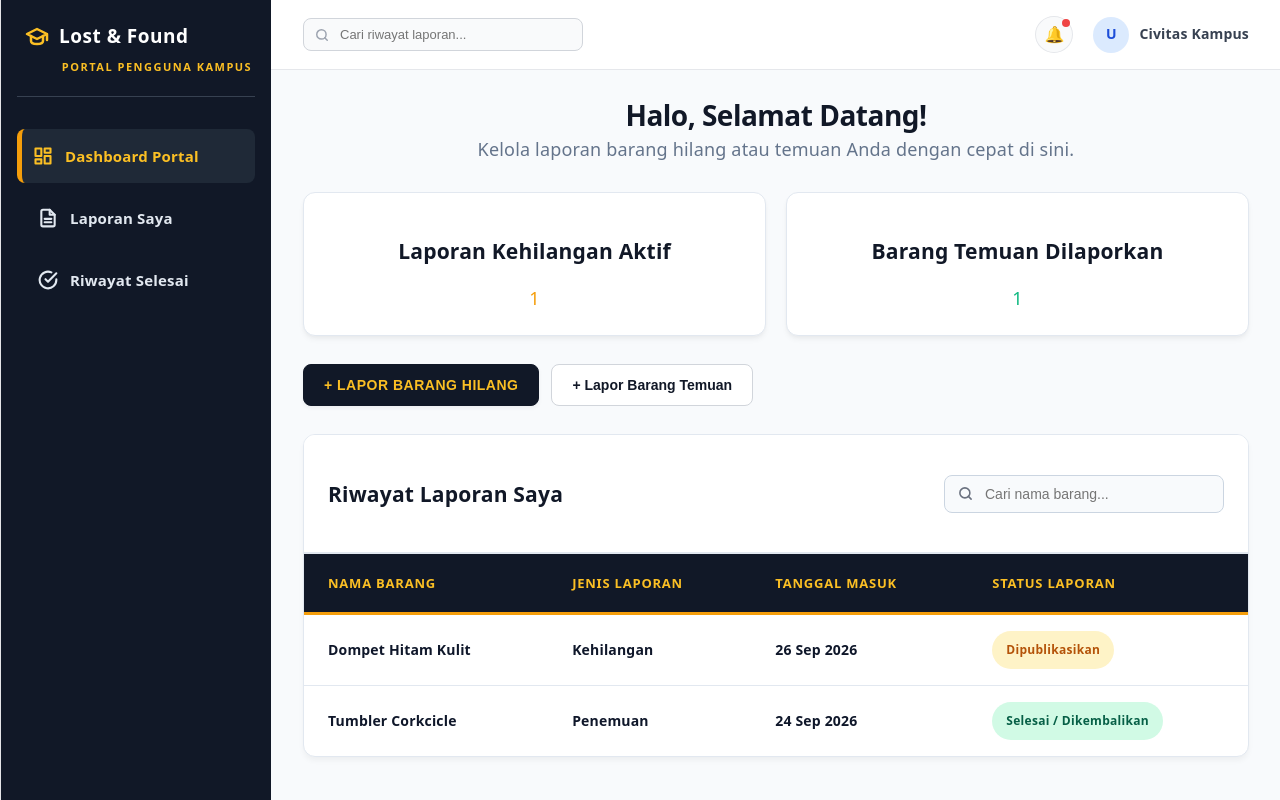
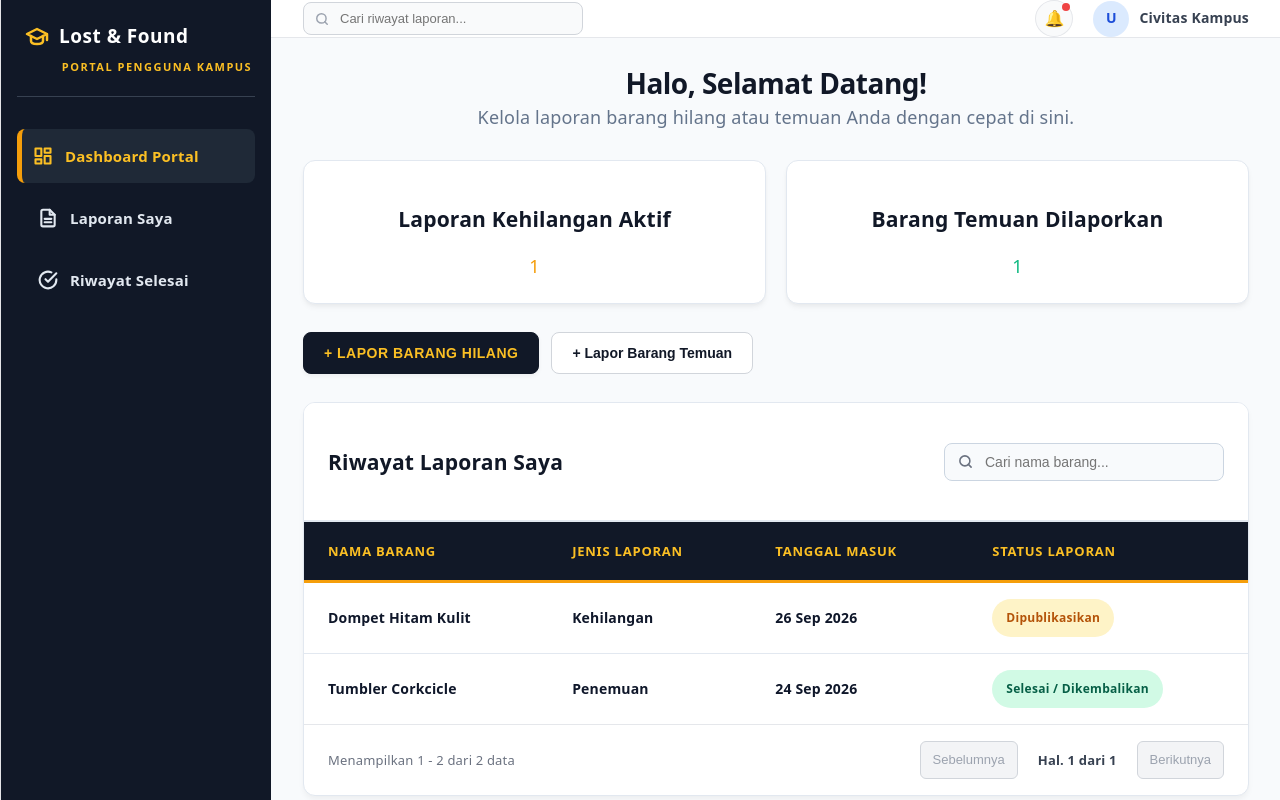
Before and after one commit to holyblesty/PBL03, a React (Vite) app in the folder lost-found-app/: page / in a window 1280 px wide. Built offline with nearby package versions, Linux system fonts and the light colour scheme.

Commit message:
refactor(dashboard): perbarui styling tabel clean-white, rapikan App.css, dan tambahkan fitur pagination pada riwayat laporan user

```diff
--- a/lost-found-app/src/UserDashboard.jsx
+++ b/lost-found-app/src/UserDashboard.jsx
@@ -6,15 +6,25 @@ import './App.css';
 export default function UserDashboard() {
     const [searchQuery, setSearchQuery] = useState('');
 
+    // State untuk Pagination
+    const [currentPage, setCurrentPage] = useState(1);
+    const itemsPerPage = 5;
+
     const myReports = [
         { id: 1, namaBarang: 'Dompet Hitam Kulit', jenis: 'Kehilangan', tanggal: '26 Sep 2026', status: 'Dipublikasikan' },
         { id: 2, namaBarang: 'Tumbler Corkcicle', jenis: 'Penemuan', tanggal: '24 Sep 2026', status: 'Selesai / Dikembalikan' },
     ];
 
+    // 1. Logika Filter Pencarian
     const filteredReports = myReports.filter((item) =>
         item.namaBarang.toLowerCase().includes(searchQuery.toLowerCase()) ||
         item.jenis.toLowerCase().includes(searchQuery.toLowerCase())
     );
+
+    // 2. Logika Pemotongan Data untuk Pagination
+    const totalPages = Math.ceil(filteredReports.length / itemsPerPage) || 1;
+    const startIndex = (currentPage - 1) * itemsPerPage;
+    const currentReports = filteredReports.slice(startIndex, startIndex + itemsPerPage);
 
     return (
         <div className="dashboard-container">
@@ -25,13 +35,13 @@ export default function UserDashboard() {
 
                 <div className="dashboard-content">
 
-                    {/* Header: Bersih tanpa inline style kaku */}
+                    {/* Header */}
                     <div className="admin-header">
                         <h1>Halo, Selamat Datang!</h1>
                         <p>Kelola laporan barang hilang atau temuan Anda dengan cepat di sini.</p>
                     </div>
 
-                    {/* Statistik Kartu: Memakai utility class warna teks dari App.css */}
+                    {/* Statistik Kartu */}
                     <div className="card-stats-container">
                         <div className="dashboard-card">
                             <h3>Laporan Kehilangan Aktif</h3>
@@ -63,7 +73,10 @@ export default function UserDashboard() {
                                     type="text"
                                     placeholder="Cari nama barang..."
                                     value={searchQuery}
-                                    onChange={(e) => setSearchQuery(e.target.value)}
+                                    onChange={(e) => {
+                                        setSearchQuery(e.target.value);
+                                        setCurrentPage(1); // Reset ke halaman 1 saat mengetik pencarian
+                                    }}
                                 />
                             </div>
                         </div>
@@ -79,8 +92,8 @@ export default function UserDashboard() {
                                     </tr>
                                 </thead>
                                 <tbody>
-                                    {filteredReports.length > 0 ? (
-                                        filteredReports.map((item) => {
+                                    {currentReports.length > 0 ? (
+                                        currentReports.map((item) => {
                                             const isCompleted = item.status.includes('Selesai');
                                             return (
                                                 <tr key={item.id}>
@@ -105,6 +118,52 @@ export default function UserDashboard() {
                                 </tbody>
                             </table>
                         </div>
+
+                        {/* Komponen Pagination di Bawah Tabel */}
+                        <div className="pagination-container" style={{ display: 'flex', justifyContent: 'space-between', alignItems: 'center', padding: '16px 24px', borderTop: '1px solid #E5E7EB' }}>
+                            <span style={{ fontSize: '13px', color: '#6B7280' }}>
+                                Menampilkan {filteredReports.length > 0 ? startIndex + 1 : 0} - {Math.min(startIndex + itemsPerPage, filteredReports.length)} dari {filteredReports.length} data
+                            </span>
+
+                            <div style={{ display: 'flex', gap: '8px' }}>
+                                <button
+                                    onClick={() => setCurrentPage(prev => Math.max(prev - 1, 1))}
+                                    disabled={currentPage === 1}
+                                    style={{
+                                        padding: '6px 12px',
+                                        fontSize: '13px',
+                                        borderRadius: '6px',
+                                        border: '1px solid #D1D5DB',
+                                        backgroundColor: currentPage === 1 ? '#F3F4F6' : '#FFFFFF',
+                                        color: currentPage === 1 ? '#9CA3AF' : '#374151',
+                                        cursor: currentPage === 1 ? 'not-allowed' : 'pointer'
+                                    }}
+                                >
+                                    Sebelumnya
+                                </button>
+
+                                <span style={{ padding: '6px 12px', fontSize: '13px', fontWeight: '600', color: '#374151', display: 'flex', alignItems: 'center' }}>
+                                    Hal. {currentPage} dari {totalPages}
+                                </span>
+
+                                <button
+                                    onClick={() => setCurrentPage(prev => Math.min(prev + 1, totalPages))}
+                                    disabled={currentPage === totalPages || totalPages === 0}
+                                    style={{
+                                        padding: '6px 12px',
+                                        fontSize: '13px',
+                                        borderRadius: '6px',
+                                        border: '1px solid #D1D5DB',
+                                        backgroundColor: (currentPage === totalPages || totalPages === 0) ? '#F3F4F6' : '#FFFFFF',
+                                        color: (currentPage === totalPages || totalPages === 0) ? '#9CA3AF' : '#374151',
+                                        cursor: (currentPage === totalPages || totalPages === 0) ? 'not-allowed' : 'pointer'
+                                    }}
+                                >
+                                    Berikutnya
+                                </button>
+                            </div>
+                        </div>
+
                     </div>
                 </div>
             </main>
```
